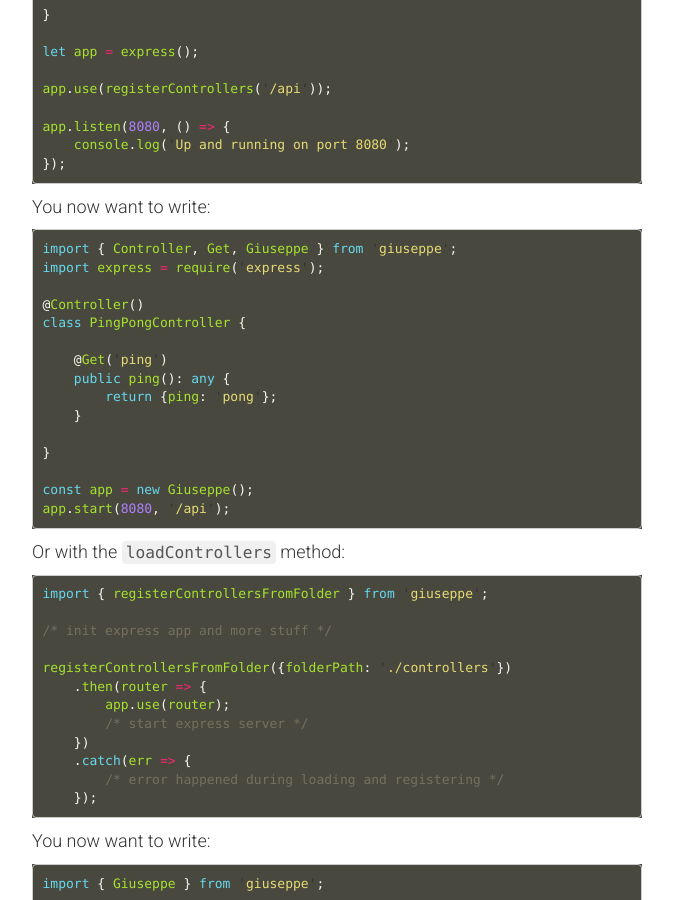
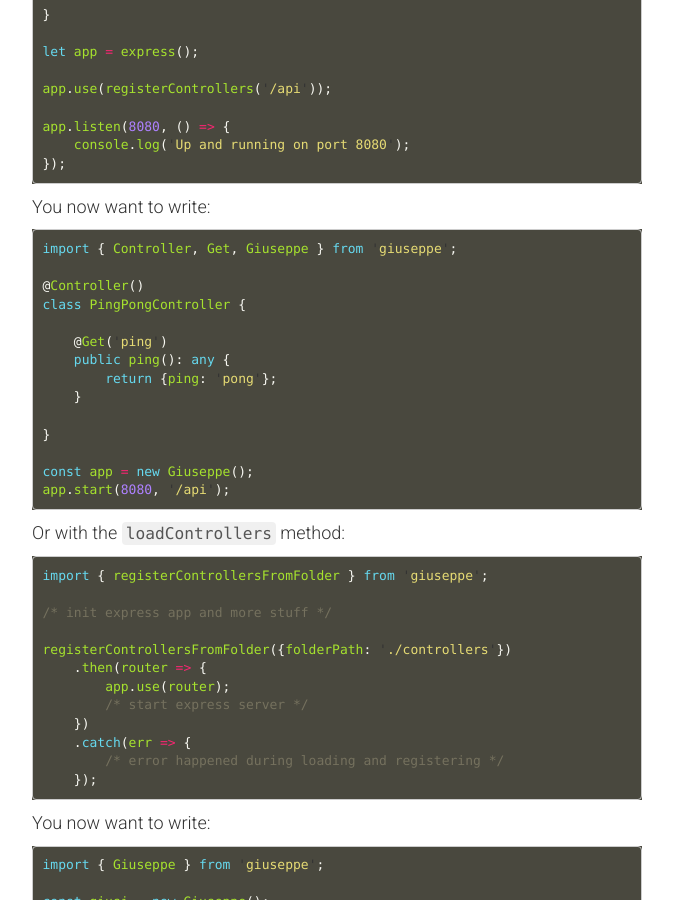
Before and after one commit to StevenLiuDot/Guiseppe, a Jekyll site: the page built from docs/migration.md, in a window 1280 px wide and 900 px high, scrolled down 989 px. Shown: the whole window, without its empty margins (303-976 px from the left). Built offline with Jekyll 4.4.1, drawn with Linux system fonts in a browser that asks for light colours.

Commit message:
docs: Remove unnecessary import statement of express from migration documentation

````diff
--- a/docs/migration.md
+++ b/docs/migration.md
@@ -45,7 +45,6 @@ You now want to write:
 
 ```typescript
 import { Controller, Get, Giuseppe } from 'giuseppe';
-import express = require('express');
 
 @Controller()
 class PingPongController {
````
